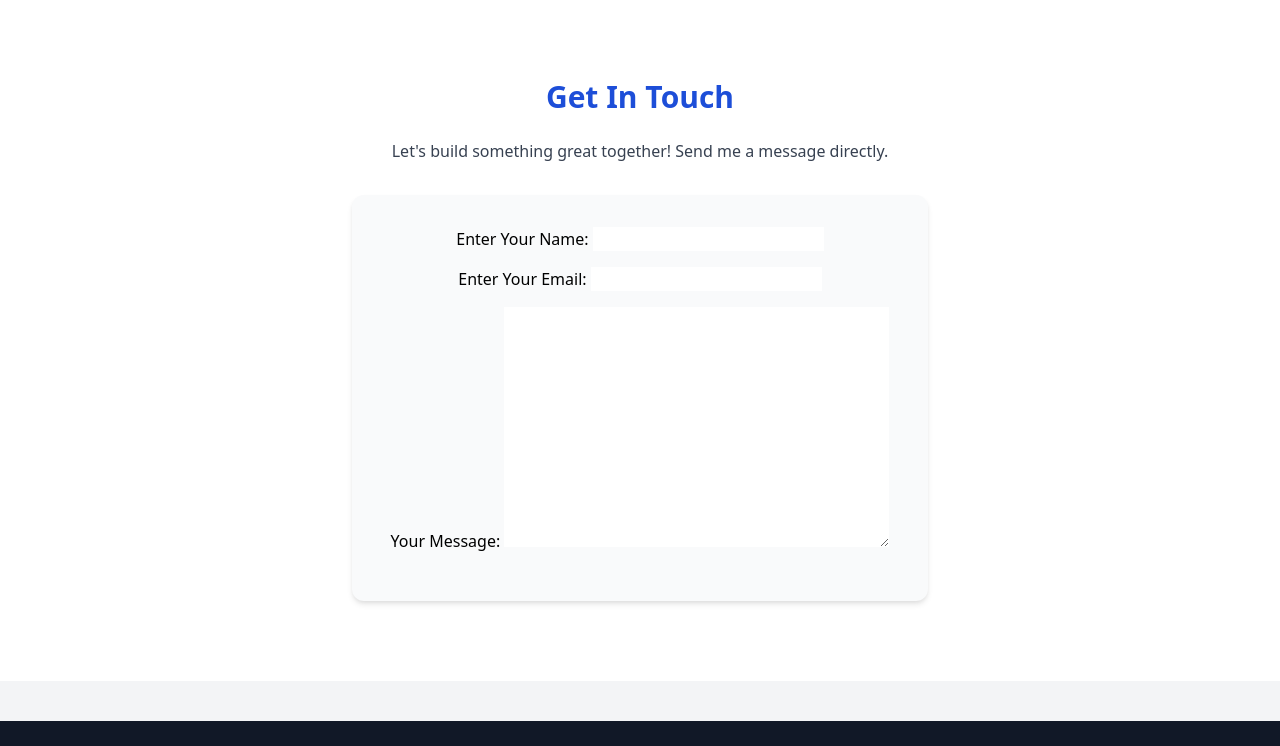
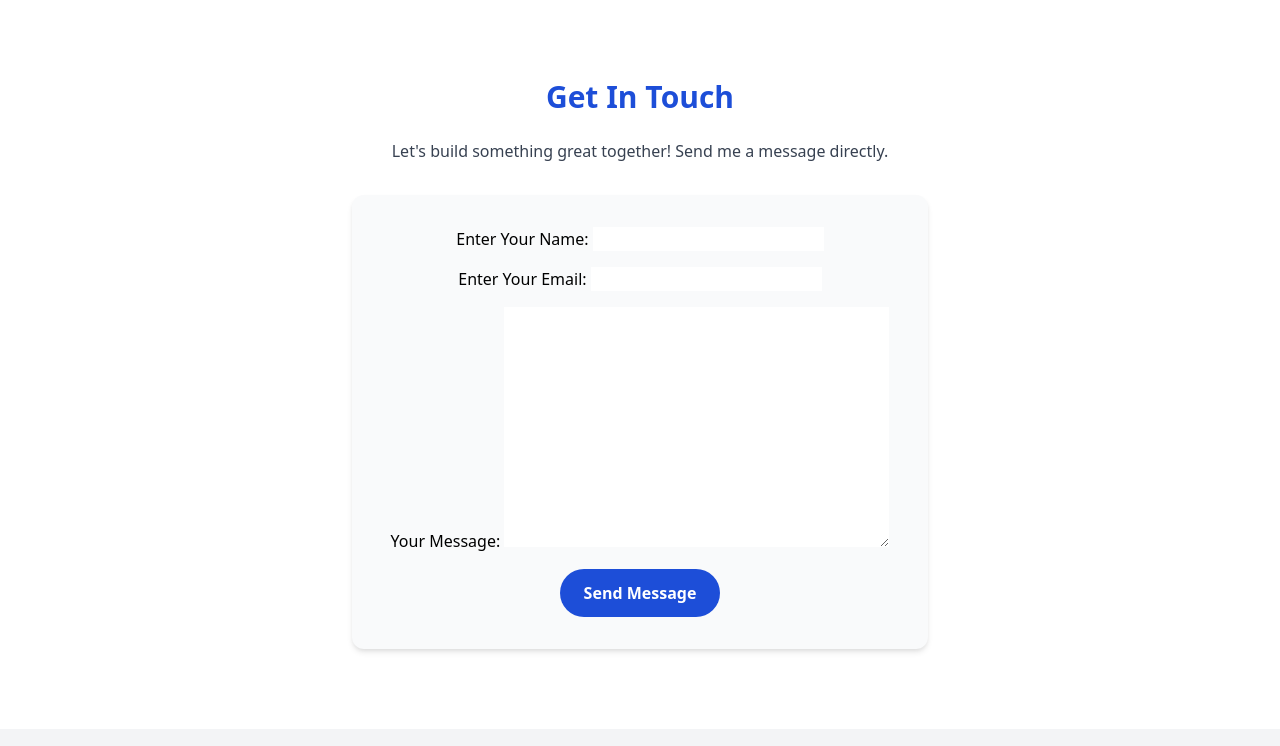
Before and after one commit to amarachi17/django-portfolio, a Django app: page /contact/ in a window 1280 px wide. Shown: the part 81-827 px from the top of the page. Run offline with Django 3.2, Linux system fonts and the light colour scheme.

Commit message:
created a button to send message

```diff
--- a/portfolio_project/portfolio/templates/contact.html
+++ b/portfolio_project/portfolio/templates/contact.html
@@ -25,6 +25,9 @@
                     {{ form.message.label_tag }}
                     {{ form.message }}
                 </div>
+                <button type="submit" class="bg-blue-700 text-white px-6 py-3 rounded-full font-semibold hover:bg-blue-800 transition">
+                    Send Message
+                </button>
 
         <!-- <p>If you'd like to work with me or have any questions, please send a message. </p>
 
```
